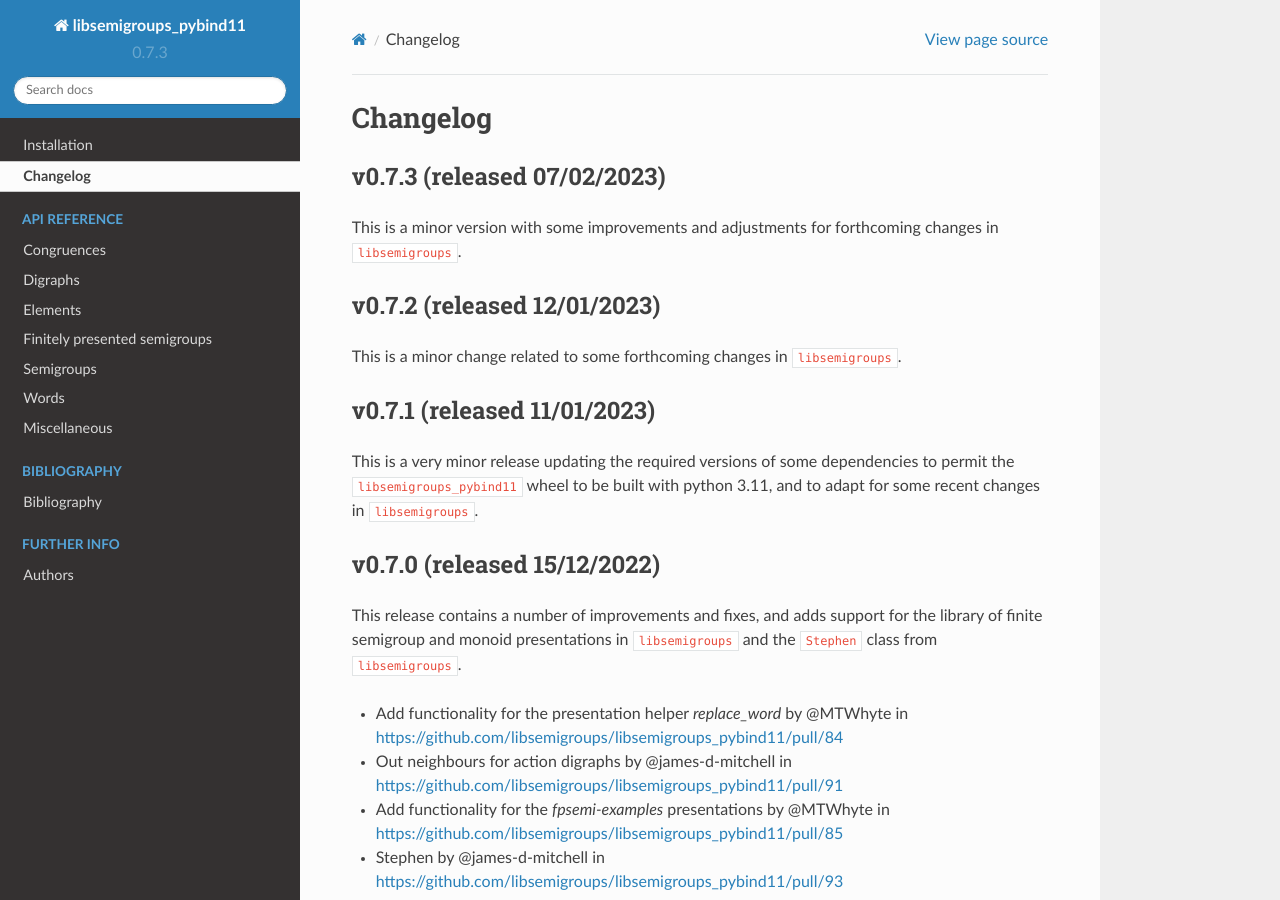
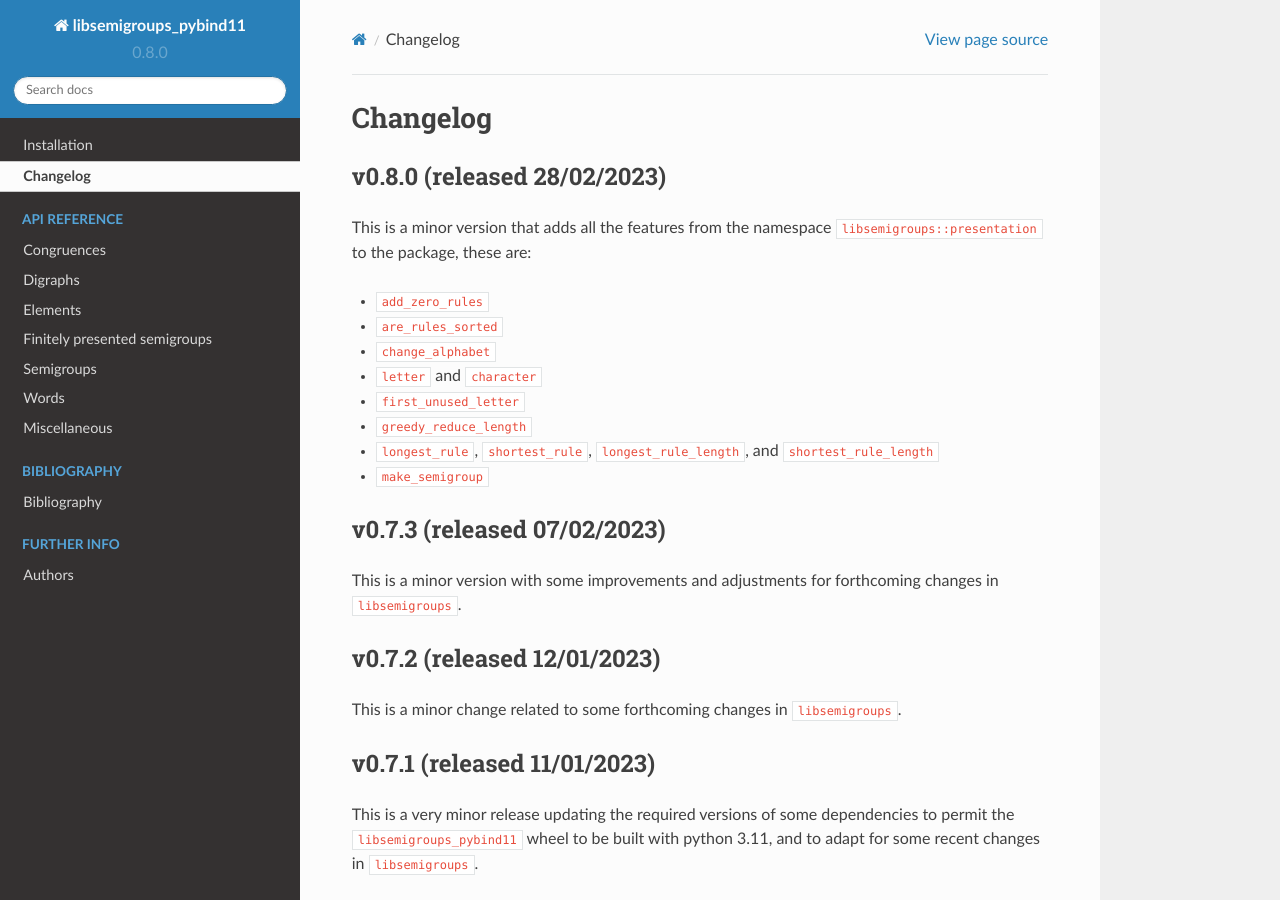
Before and after one commit to libsemigroups/libsemigroups_pybind11, a Sphinx documentation site: the page built from docs/source/changelog.rst, in a window 1280 px wide and 900 px high. Built offline with Sphinx 7.4.7 and the Read the Docs theme 2.0.0, drawn with Linux system fonts in a browser that asks for light colours; pages that are not in the unit, such as notebooks, are missing from menus.

Commit message:
Update version numbers etc for v0.8.0

```diff
--- a/docs/source/changelog.rst
+++ b/docs/source/changelog.rst
@@ -6,6 +6,23 @@
 
 Changelog
 =========
+
+v0.8.0 (released 28/02/2023)
+----------------------------
+
+This is a minor version that adds all the features from the namespace
+``libsemigroups::presentation`` to the package, these are:
+
+* ``add_zero_rules``
+* ``are_rules_sorted``
+* ``change_alphabet``
+* ``letter`` and ``character``
+* ``first_unused_letter``
+* ``greedy_reduce_length``
+* ``longest_rule``, ``shortest_rule``, ``longest_rule_length``, and
+  ``shortest_rule_length``
+* ``make_semigroup``
+
 
 v0.7.3 (released 07/02/2023)
 ----------------------------
--- a/docs/source/conf.py
+++ b/docs/source/conf.py
@@ -26,8 +26,8 @@ master_doc = "index"
 project = u"libsemigroups_pybind11"
 copyright = u"2021-2023, J. D. Mitchell + Maria Tsalakou"
 author = u"J. D. Mitchell + Maria Tsalakou"
-version = u"0.7.3"
-release = u"0.7.3"
+version = u"0.8.0"
+release = u"0.8.0"
 language = "python"
 exclude_patterns = ["_build"]
 pygments_style = "sphinx"
--- a/docs/source/index.rst
+++ b/docs/source/index.rst
@@ -1,4 +1,4 @@
-libsemigroups_pybind11 - Version 0.7.3
+libsemigroups_pybind11 - Version 0.8.0
 ======================================
 
 python bindings for the C++ library libsemigroups
--- a/docs/source/install.rst
+++ b/docs/source/install.rst
@@ -4,7 +4,7 @@
 
    The full license is in the file LICENSE, distributed with this software.
 
-.. |libsemigroups-pybind11-version| replace:: 0.7.3
+.. |libsemigroups-pybind11-version| replace:: 0.8.0
 
 Installation
 ============
--- a/setup.py
+++ b/setup.py
@@ -29,7 +29,7 @@ from tools import (  # pylint: disable=import-error, wrong-import-position
     compare_version_numbers,
 )
 
-__version__ = "0.7.3"
+__version__ = "0.8.0"
 
 pprint(os.environ)
 
```
Also changed, not shown: README.md (+5 -5 lines).
